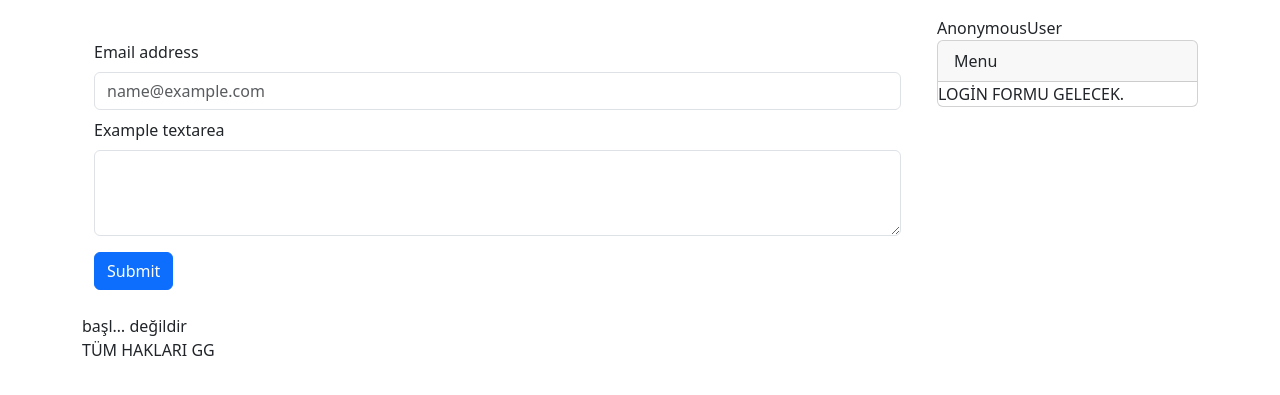
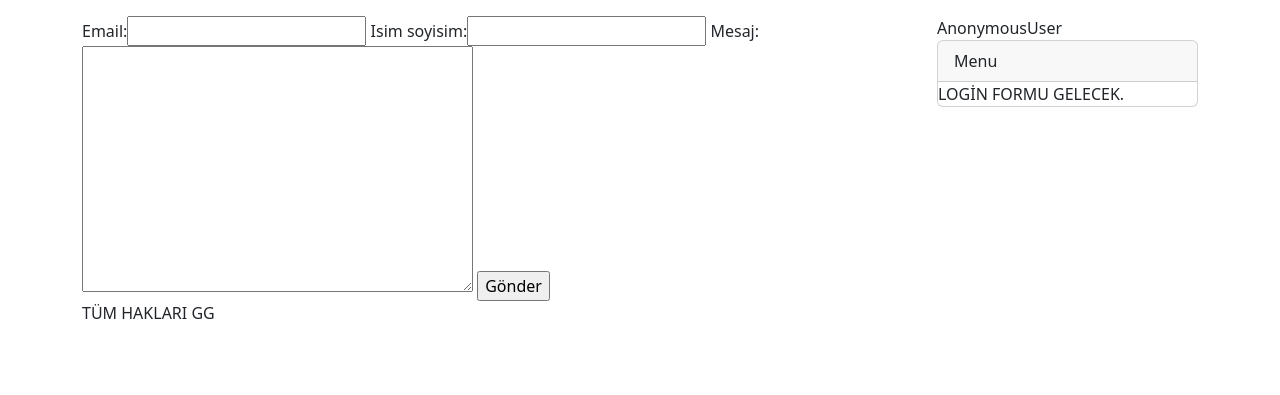
Before and after one commit to vdtkk/DjangoIntro, a Django app: page /iletisim in a window 1280 px wide. Shown: the part 56-451 px from the top of the page. Run offline with Django 3.2, Linux system fonts and the light colour scheme; data that the repository does not hold is empty; some libraries are stand-ins or nearby versions.

Commit message:
iletisim sayfası eklendi

```diff
--- /dev/null
+++ b/blog/forms/__init__.py
@@ -0,0 +1 @@
+from .iletisim import Iletisimform
--- /dev/null
+++ b/blog/forms/iletisim.py
@@ -0,0 +1,6 @@
+from django import forms
+
+class Iletisimform(forms.Form):
+        email= forms.EmailField(max_length=100)
+        isim_soyisim = forms.CharField(max_length=25)
+        mesaj=forms.CharField(widget=forms.Textarea)
--- a/blog/templates/pages/detay.html
+++ b/blog/templates/pages/detay.html
@@ -20,6 +20,7 @@
 
 <h5>YORUMLAR</h5>
 {% for yorum in yorumlar%}
+
 <div class="card">
 
     <div class="card-body" style="display: flex; flex-direction: row;">
--- a/blog/templates/pages/iletisim.html
+++ b/blog/templates/pages/iletisim.html
@@ -3,6 +3,7 @@
 
 {% block content %}
 
+<!--
 <div class="container mt-4">
     <div class="row">
         <div class="col mb-4 ">
@@ -20,16 +21,14 @@
                 <div class=" mt-3"><button type="submit" class="btn btn-primary">Submit</button></div>
         </div>
     </div>
-</div>
+</div> -->
 
 
+{{key | truncatechars:5}}
+<form method="POST">{% csrf_token %}
+    {{form}}
+    <input type="submit" value="Gönder" />
 </form>
 
-{{key | truncatechars:5}}
 
-{% if sayi == 6 %}
-sayi dir
-{%else%}
-değildir
-{% endif %}
 {% endblock %}
--- a/blog/views/iletisim.py
+++ b/blog/views/iletisim.py
@@ -1,11 +1,29 @@
-from django.shortcuts import render
+from django.shortcuts import render, redirect
 from django.http import HttpResponse
 
+from blog.forms import Iletisimform
+from blog.models import iletisimModel
+
 def iletisim(request):
+    form=Iletisimform ()
+    if request.method=='POST':
 
- contex = {
-    'key': 'başlık içerik naber'
+        form= Iletisimform(request.POST)
+        if form.is_valid():
+            # print(form.cleaned_data.get('email'))
 
- }
+           iletisim=iletisimModel()
+           iletisim.email=form.cleaned_data['email']
+           iletisim.isim_soyisim = form.cleaned_data['isim_soyisim']
+           iletisim.mesaj=form.cleaned_data['mesaj']
+           iletisim.save()
+           return redirect('anasayfa')
 
- return render(request, 'pages/iletisim.html',context=contex)
+        else:
+            print('valid değil')
+    contex = {
+       'form': form
+
+    }
+
+    return render(request, 'pages/iletisim.html',context=contex)
```
